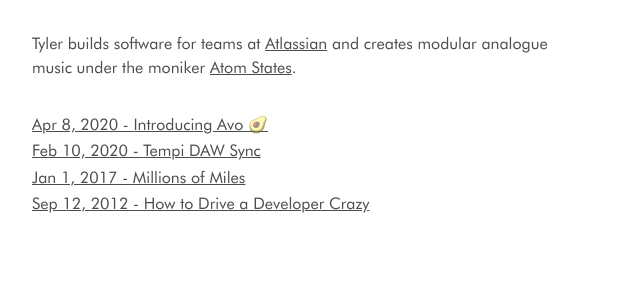
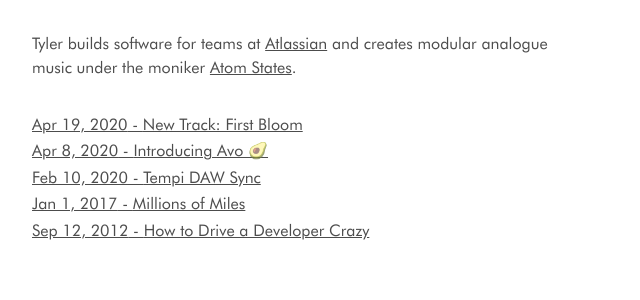
Before and after one commit to linuxsable/tylervh.com, a React app: page / in a window 1280 px wide. Shown: the top 300 px of the page, without its empty margins (0-640 px from the left). Built offline with nearby package versions, Linux system fonts and the light colour scheme.

Commit message:
new blog entry

```diff
--- a/src/blog-entries.ts
+++ b/src/blog-entries.ts
@@ -2,6 +2,7 @@ import tempiDawSync from "./blog-entries/tempi-daw-sync.md";
 import millionsOfMiles from "./blog-entries/millions-of-miles.md";
 import introducingAvo from "./blog-entries/introducing-avo.md";
 import howToDriveADeveloperCrazy from "./blog-entries/how-to-drive-a-developer-crazy.md";
+import newTrackFirstBloom from "./blog-entries/new-track-first-bloom.md";
 
 export interface BlogEntry {
   title: string;
@@ -35,4 +36,10 @@ export const blogEntries: BlogEntry[] = [
     filename: "how-to-drive-a-developer-crazy",
     fileContent: howToDriveADeveloperCrazy,
   },
+  {
+    title: "New Track: First Bloom",
+    published: "2020-04-19T07:00:00.000Z",
+    filename: "new-track-first-bloom",
+    fileContent: newTrackFirstBloom,
+  },
 ];
--- /dev/null
+++ b/src/blog-entries/new-track-first-bloom.md
@@ -0,0 +1,5 @@
+# New Track: First Bloom
+
+I've released a new track titled "First Bloom". It heavily features my new Rev2 synthesizer.
+
+Check it out here: 👉🏻[atomstates.bandcamp.com/track/first-bloom](https://atomstates.bandcamp.com/track/first-bloom)
```
